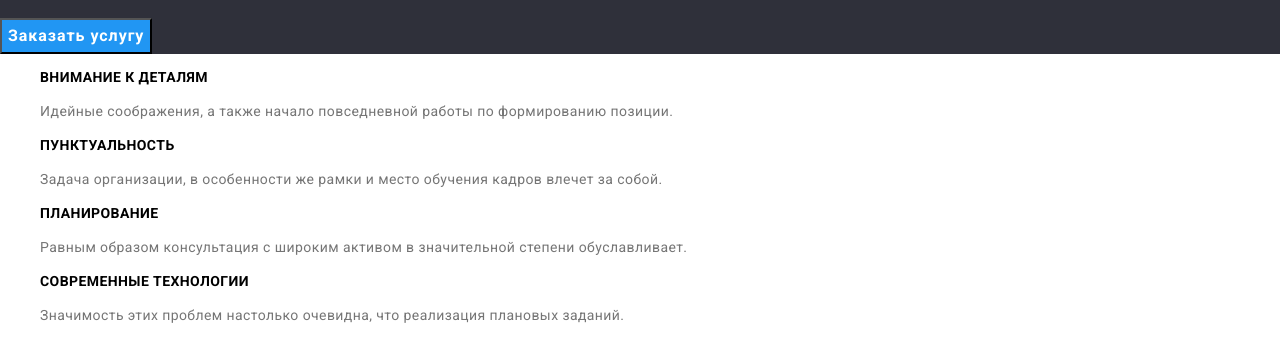
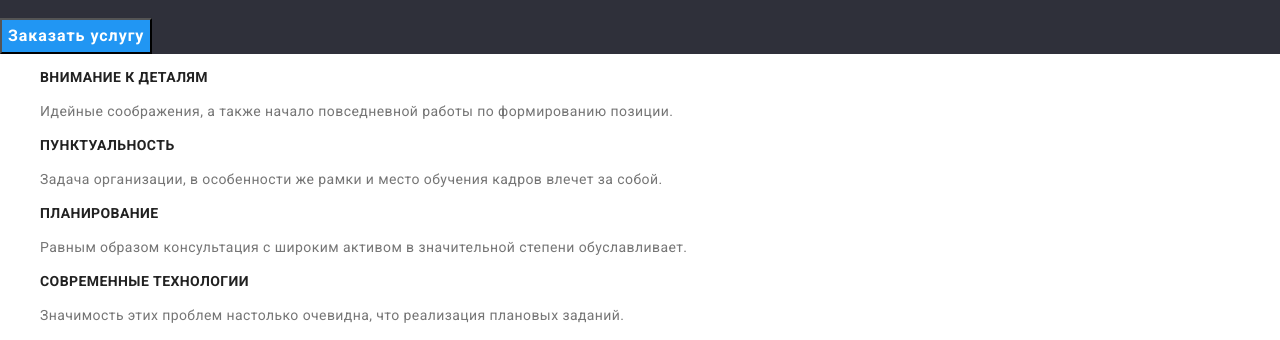
Before and after one commit to Nashweel/goit-markup-hw-02, a plain HTML site: page index.html in a window 1280 px wide. Shown: the part 267-607 px from the top of the page. Drawn offline with nearby package versions, Linux system fonts and the light colour scheme.

Commit message:
Fixed CSS "advantage-title"
Added color "Advantage-title"

```diff
--- a/css/style.css
+++ b/css/style.css
@@ -39,6 +39,7 @@ ul {
 
 .header-logo {
   color: #2196f3;
+
   font-family: "Raleway", sans-serif;
   font-weight: 700;
   font-size: 26px;
@@ -114,6 +115,8 @@ ul {
 /* --------------------Секция Advantage------------------ */
 
 .advantage-title {
+  color: var(--title-text-color);
+
   font-weight: 700;
   font-size: 14px;
   line-height: 1.14;
@@ -123,6 +126,7 @@ ul {
 
 .advantage-text {
   color: var(--primary-text-color);
+
   font-weight: normal;
   font-size: 14px;
   line-height: 1.71;
@@ -255,6 +259,7 @@ ul {
 
 .footer-logo {
   color: #2196f3;
+
   font-family: "Raleway", sans-serif;
   font-weight: 700;
   font-size: 26px;
@@ -281,6 +286,7 @@ ul {
 
 .contact-item {
   color: var(--footer-link-color);
+
   font-style: normal;
   font-weight: 400;
   font-size: 14px;
```
